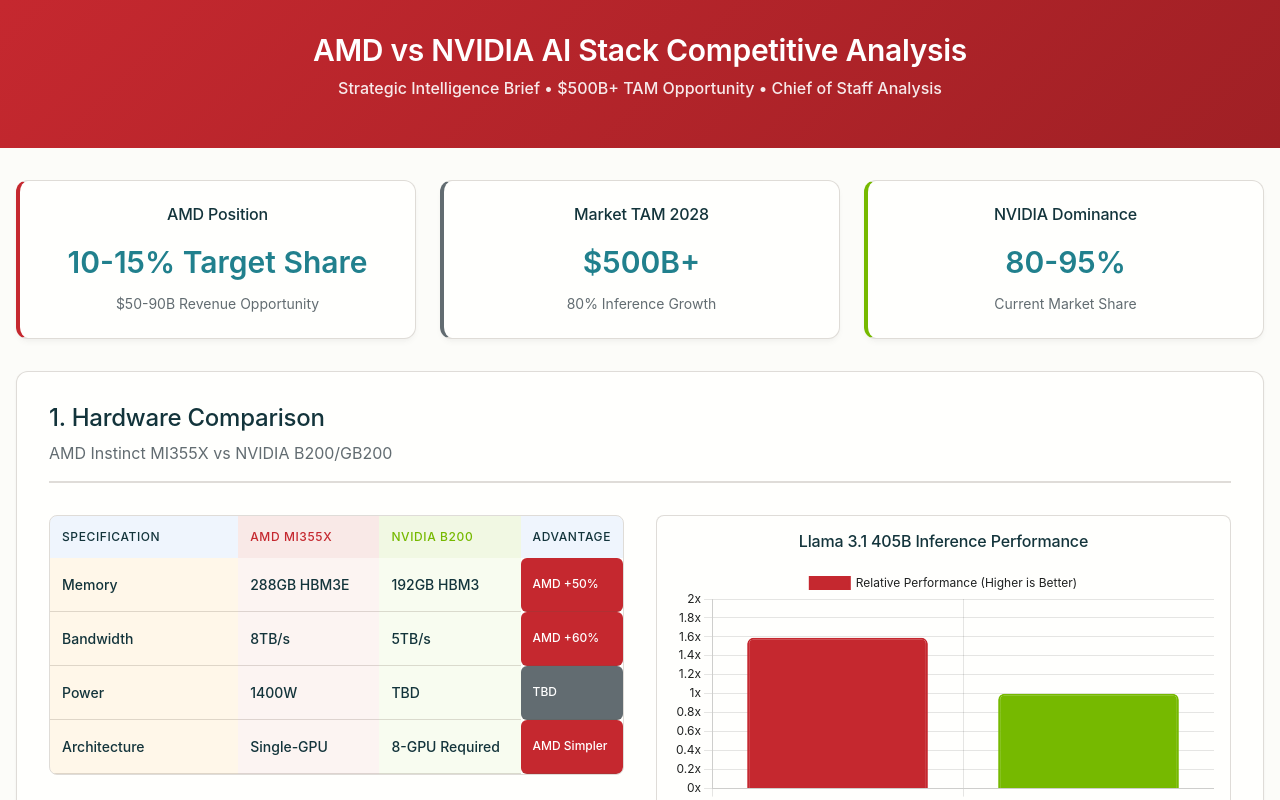
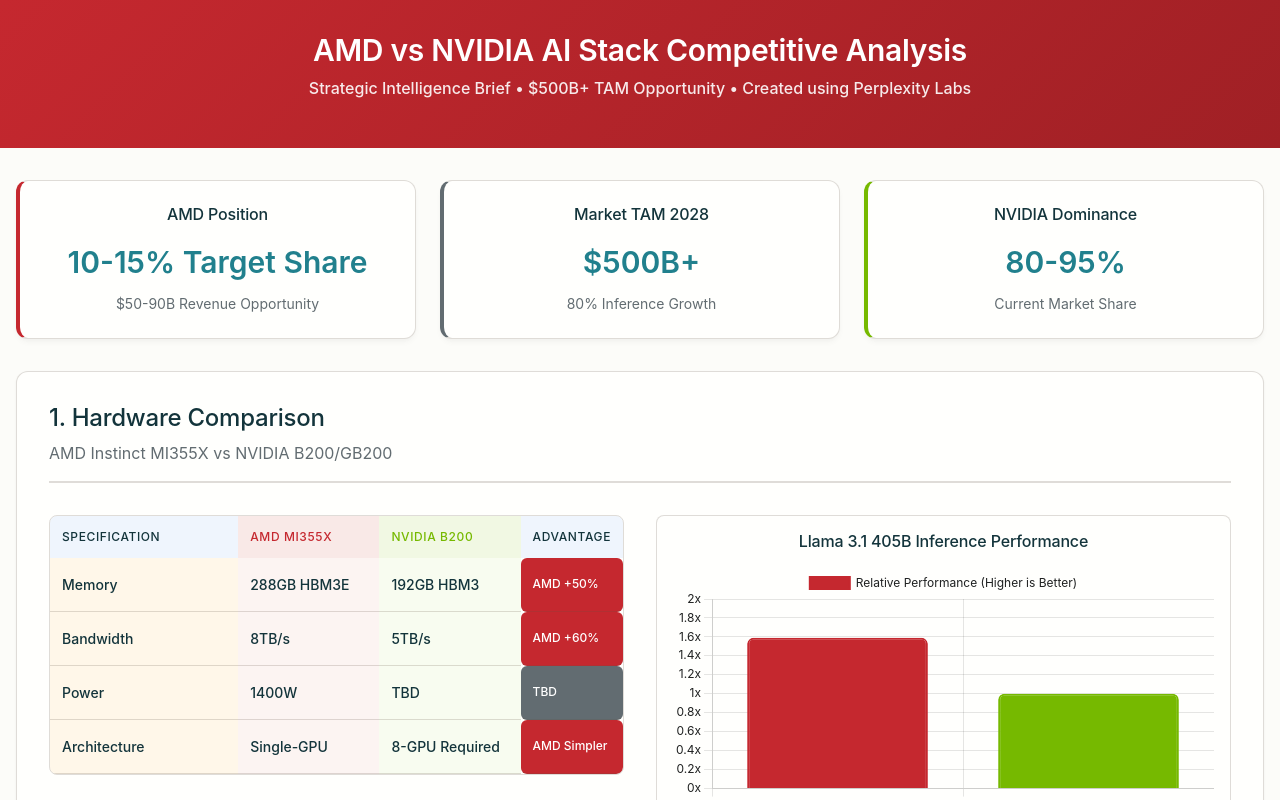
Before and after one commit to vitingupta/amd-dashboard, a plain HTML site: page index.html in a window 1280 px wide. Shown: the top 800 px of the page. Drawn offline with nearby package versions, Linux system fonts and the light colour scheme; a web font is replaced by a local one.

Commit message:
Update index.html

```diff
--- a/index.html
+++ b/index.html
@@ -13,7 +13,7 @@
         <header class="dashboard-header">
             <div class="container">
                 <h1>AMD vs NVIDIA AI Stack Competitive Analysis</h1>
-                <p class="executive-summary">Strategic Intelligence Brief • $500B+ TAM Opportunity • Chief of Staff Analysis</p>
+                <p class="executive-summary">Strategic Intelligence Brief • $500B+ TAM Opportunity • Created using Perplexity Labs</p>
             </div>
         </header>
 
```
